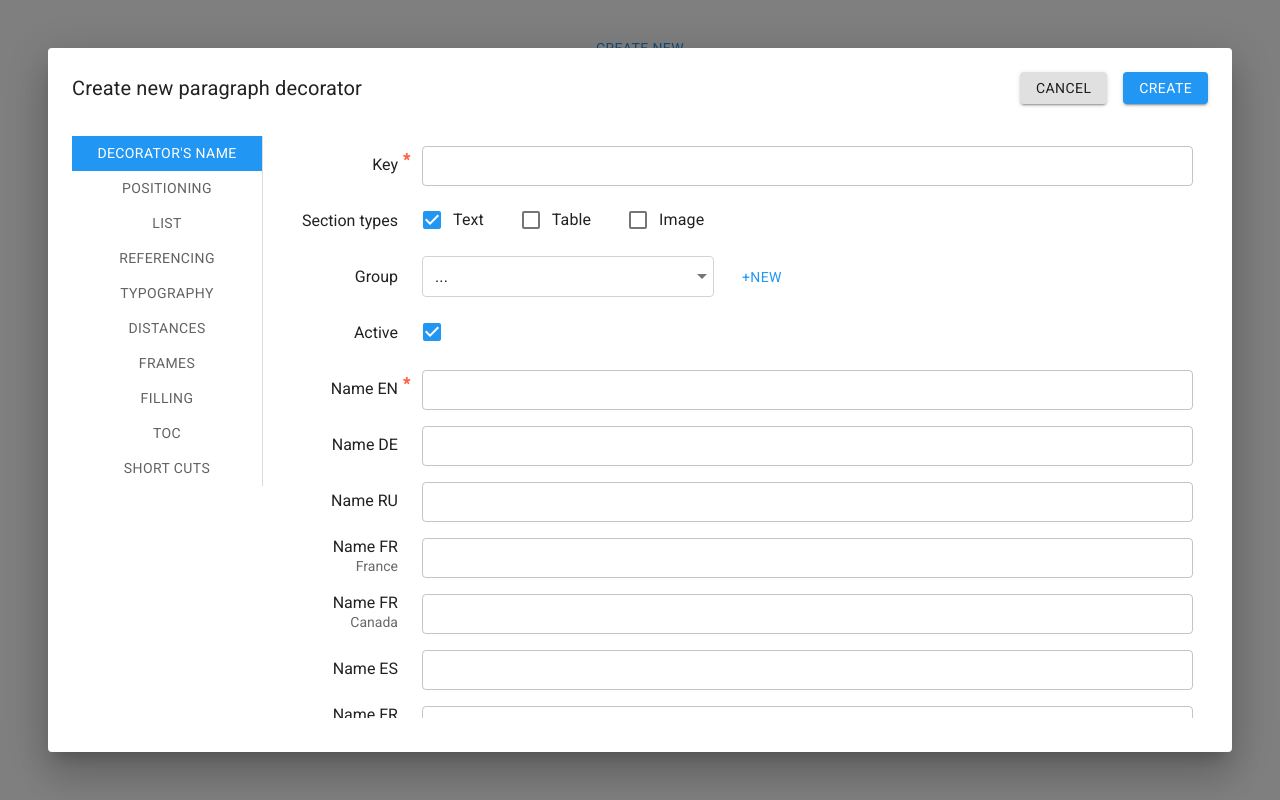
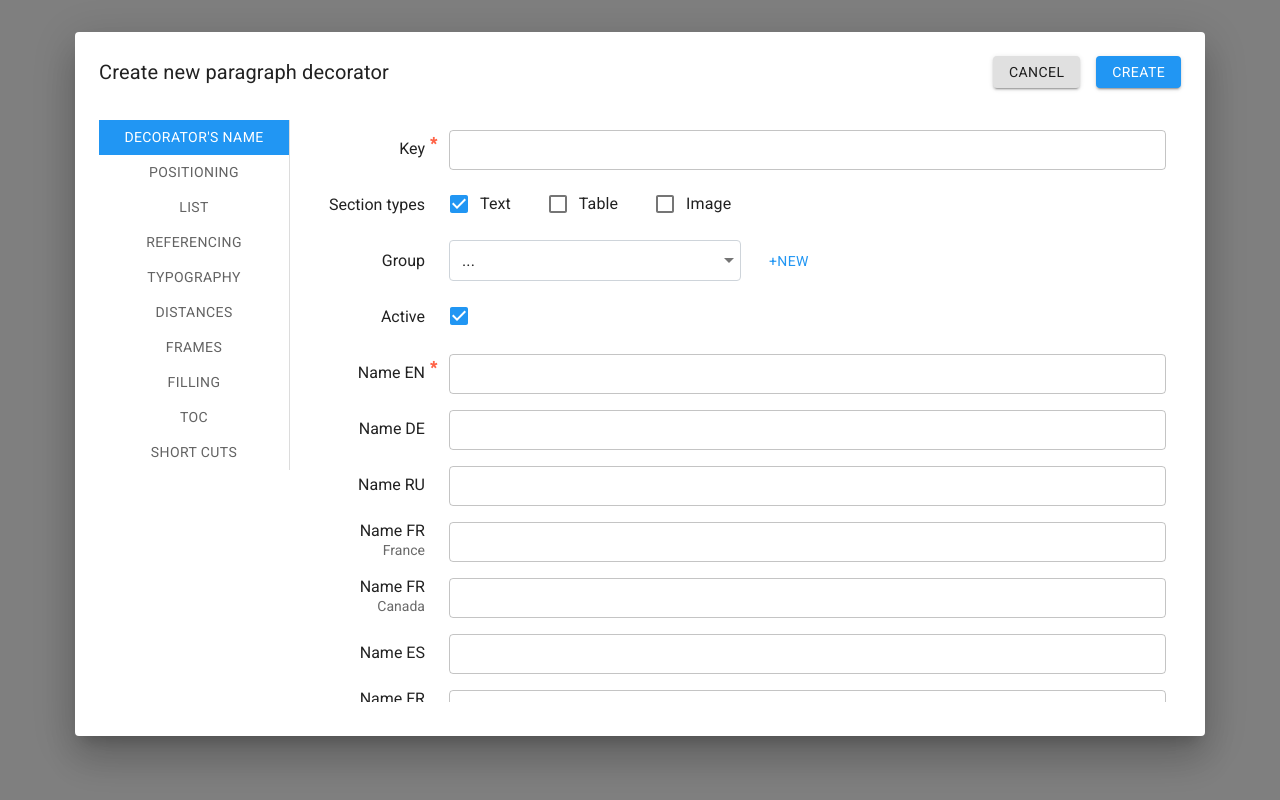
Before and after one commit to svognev/newdec, a React (Create React App) app: page / in a window 1280 px wide. Built offline with nearby package versions, Linux system fonts and the light colour scheme.

Commit message:
add scroll to dec dialog

```diff
--- a/src/components/DecoratorDialog/common/CustomDialog.js
+++ b/src/components/DecoratorDialog/common/CustomDialog.js
@@ -9,7 +9,10 @@ const CustomDialog = withStyles(theme => ({
     },
     container: {
         height: "100vh",
-        display: "block",
+        display: "flex",
+        width: "100vw",
+        justifyContent: "center",
+        minWidth: "700px",
     },
     scrollBody: {
         "&:after": {
@@ -20,7 +23,8 @@ const CustomDialog = withStyles(theme => ({
         maxWidth: "1280px",
         maxHeight: "850px",
         minHeight: "550px",
-        width: "calc(100% - 96px)",
+        width: "calc(100vw - 150px)",
+        minWidth: "600px",
         height: "calc(100% - 96px)",
         display: "inline-flex",
         flexDirection: "column",
```
